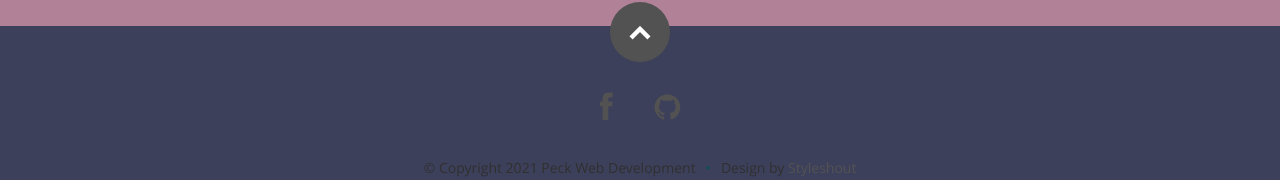
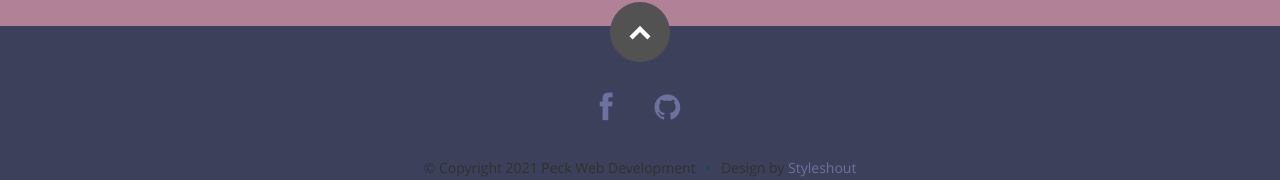
Before and after one commit to jerpeck/peck-web-frontend, a React (Create React App) app: page / in a window 1280 px wide. Shown: the part 2956-3136 px from the top of the page. Built offline with nearby package versions, Linux system fonts and the light colour scheme.

Commit message:
small css changes, installed formik

```diff
--- a/package.json
+++ b/package.json
@@ -9,6 +9,7 @@
     "@testing-library/react": "^11.1.0",
     "@testing-library/user-event": "^12.1.10",
     "anix": "^1.3.6",
+    "formik": "^2.2.9",
     "googleapis": "^82.0.0",
     "jquery": "^3.6.0",
     "nodemailer": "^6.6.3",
--- a/public/css/layout.css
+++ b/public/css/layout.css
@@ -939,7 +939,7 @@ footer {
    background-color: #3d405b;
 }
 
-footer a, footer a:visited { color: #525252; }
+footer a, footer a:visited { color: #6C719D; }
 footer a:hover, footer a:focus { color: #fff; }
 
 /* copyright */
@@ -977,7 +977,7 @@ footer .social-links li {
     margin: 0;
     padding: 0;
     margin-left: 42px;
-    color: #F06000;
+    color: #F4F1DE;
 }
 
 footer .social-links li:first-child { margin-left: 0; }
```
Also changed, not shown: 1 other file (tests, documents, lock files or other folders).
